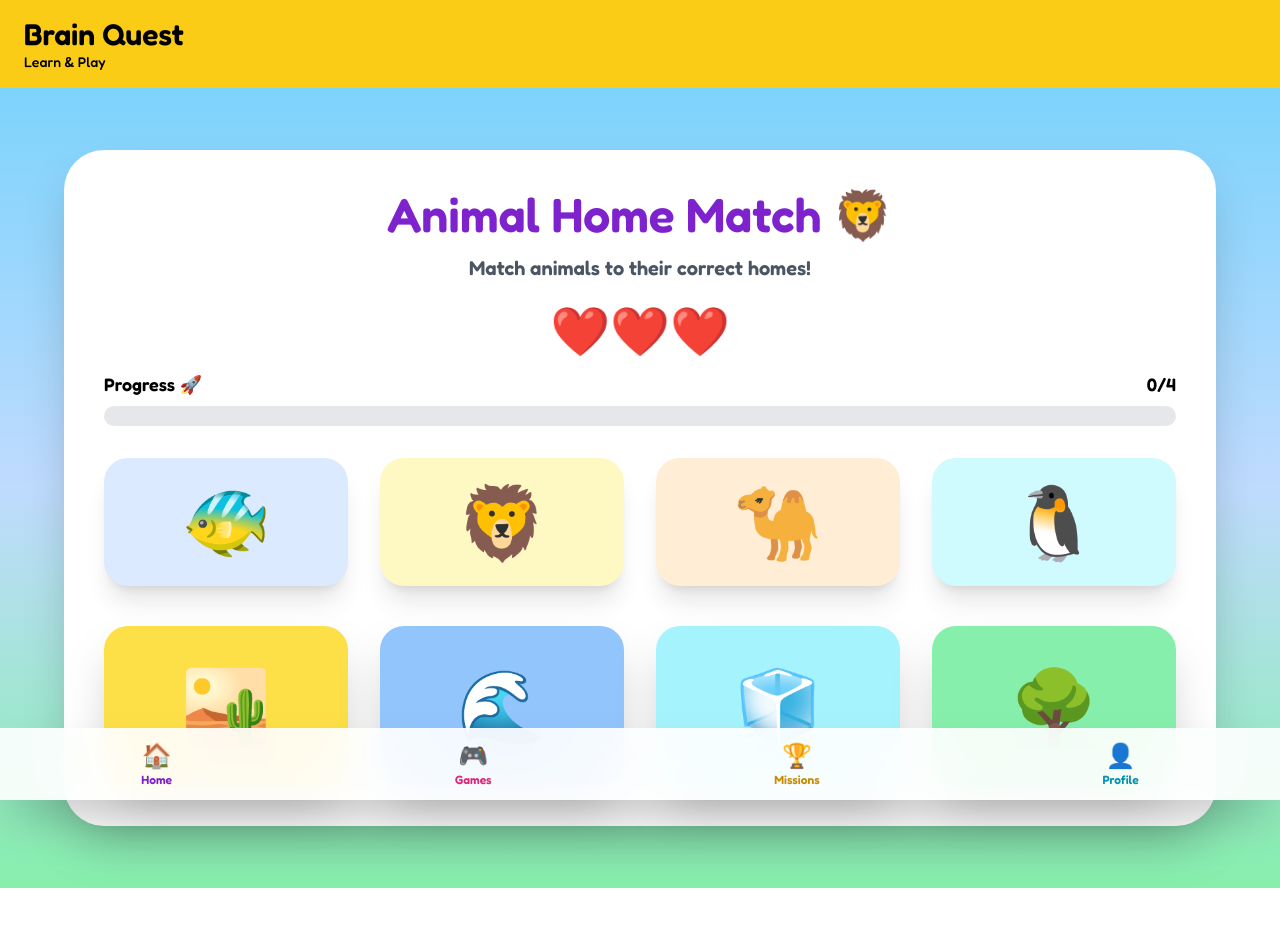
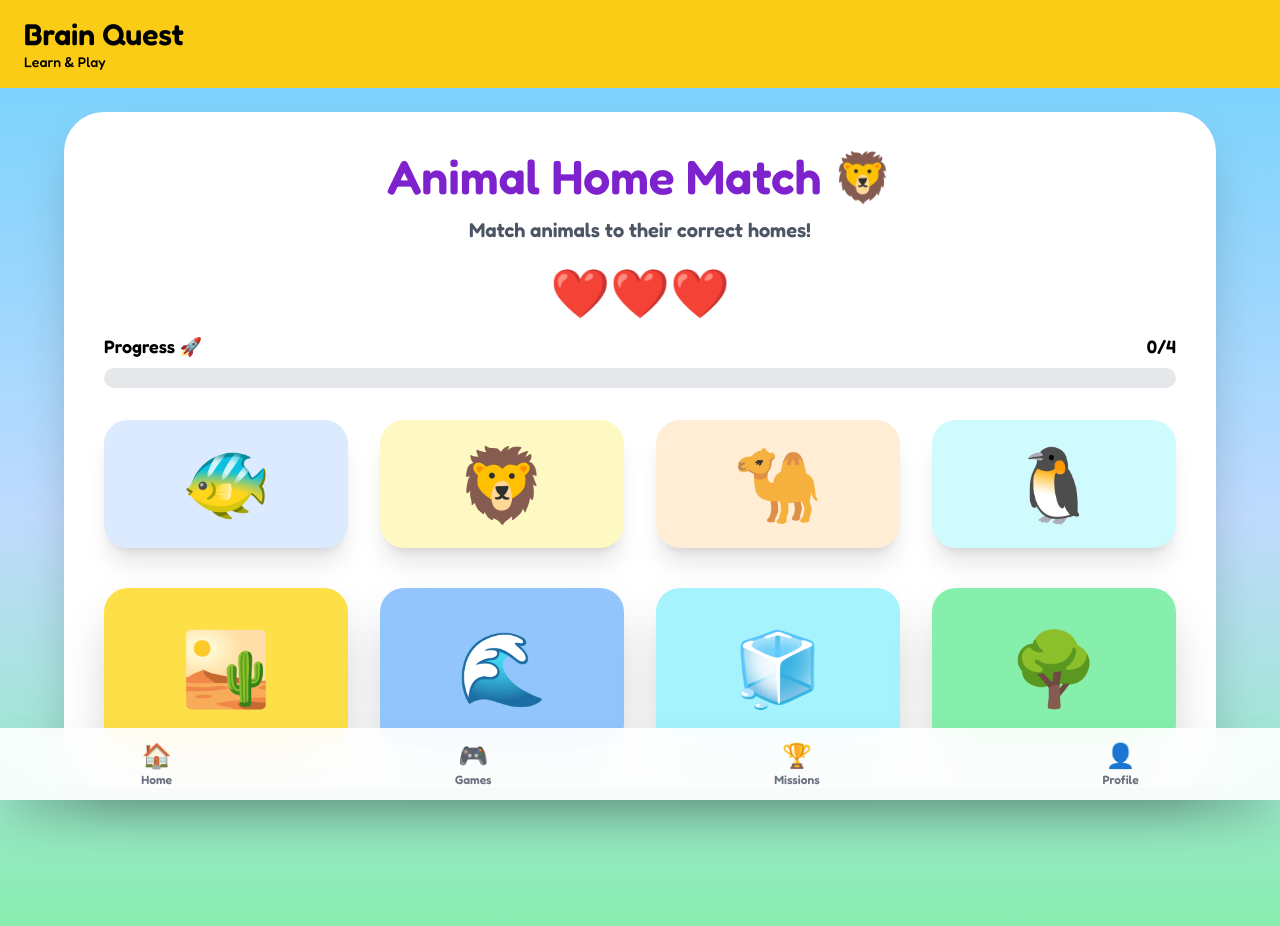
Before and after one commit to Yash-Roy05/Brain-Quest, a React (Create React App) app: page /dragdrop-game in a window 1280 px wide. Shown: the top 926 px of the page. Before the commit the page ends 888 px from the top, so only its background shows below. Built offline with nearby package versions, Linux system fonts and the light colour scheme.

Commit message:
footer click hover blue line implement

```diff
--- a/src/components/Footer.tsx
+++ b/src/components/Footer.tsx
@@ -1,12 +1,14 @@
 import { useNavigate } from "react-router-dom";
+import { useLocation } from "react-router-dom";
 
 export default function Footer() {
-
   const navigate = useNavigate();
 
+  const location = useLocation();
+
   return (
-
-    <div className="
+    <div
+      className="
       fixed
       bottom-0
       left-0
@@ -14,9 +16,10 @@ export default function Footer() {
       z-50
       px-0
       pb-0
-    ">
-
-      <div className="
+    "
+    >
+      <div
+        className="
         bg-white/90
         backdrop-blur-xl
         shadow-2xl
@@ -25,44 +28,90 @@ export default function Footer() {
         justify-around
         items-center
         py-3
-      ">
-
+      "
+      >
         <button
           onClick={() => navigate("/dashboard")}
-          className="flex flex-col items-center text-purple-700 font-bold"
+          className="relative flex flex-col items-center font-bold"
         >
           <span className="text-2xl">🏠</span>
-          <span className="text-xs">Home</span>
+          <span
+            className={`text-xs ${
+              location.pathname === "/dashboard"
+                ? "text-blue-600"
+                : "text-gray-500"
+            }`}
+          >
+            Home
+          </span>
+
+          {location.pathname === "/dashboard" && (
+            <div
+              className="absolute -bottom-3 left-1/2 -translate-x-1/2 h-1 bg-blue-600 rounded-full animate-footerLine"/>
+          )}
         </button>
 
         <button
           onClick={() => navigate("/games")}
-          className="flex flex-col items-center text-pink-600 font-bold"
+          className="relative flex flex-col items-center font-bold"
         >
           <span className="text-2xl">🎮</span>
-          <span className="text-xs">Games</span>
+          <span
+            className={`text-xs ${
+              location.pathname === "/games" ? "text-blue-600" : "text-gray-500"
+            }`}
+          >
+            Games
+          </span>
+
+          {location.pathname === "/games" && (
+            <div
+              className="absolute -bottom-3 left-1/2 -translate-x-1/2 h-1 bg-blue-600 rounded-full animate-footerLine"/>
+          )}
         </button>
 
         <button
           onClick={() => navigate("/missions")}
-          className="flex flex-col items-center text-yellow-600 font-bold"
+          className="relative flex flex-col items-center font-bold"
         >
           <span className="text-2xl">🏆</span>
-          <span className="text-xs">Missions</span>
+          <span
+            className={`text-xs ${
+              location.pathname === "/missions"
+                ? "text-blue-600"
+                : "text-gray-500"
+            }`}
+          >
+            Missions
+          </span>
+
+          {location.pathname === "/missions" && (
+            <div
+              className="absolute -bottom-3 left-1/2 -translate-x-1/2 h-1 bg-blue-600 rounded-full animate-footerLine"/>
+          )}
         </button>
 
         <button
           onClick={() => navigate("/Profile")}
-          className="flex flex-col items-center text-cyan-600 font-bold"
+          className="relative flex flex-col items-center font-bold"
         >
           <span className="text-2xl">👤</span>
-          <span className="text-xs">Profile</span>
+          <span
+            className={`text-xs ${
+              location.pathname === "/Profile"
+                ? "text-blue-600"
+                : "text-gray-500"
+            }`}
+          >
+            Profile
+          </span>
+
+          {location.pathname === "/Profile" && (
+            <div
+              className="absolute -bottom-3 left-1/2 -translate-x-1/2 h-1 bg-blue-600 rounded-full animate-footerLine"/>
+          )}
         </button>
-
       </div>
-
     </div>
-
   );
-
 }
--- a/src/components/PageWrapper.tsx
+++ b/src/components/PageWrapper.tsx
@@ -1,5 +1,4 @@
 import { motion } from "framer-motion";
-
 
 export default function PageWrapper({
   children,
@@ -8,22 +7,21 @@ export default function PageWrapper({
 }) {
   return (
     <motion.div
-
       initial={{
+  opacity: 0,
+  y: 20,
+}}
+      animate={{
+  opacity: 1,
+  y: 0,
+}}
+      exit={{
         opacity: 0,
-        scale: 0.98,
+        x: -50,
       }}
-
-      animate={{
-        opacity: 1,
-        scale: 1,
-      }}
-
       transition={{
-        duration: 0.3,
-        ease: "easeOut",
-      }}
-
+  duration: 0.25,
+}}
     >
       {children}
     </motion.div>
--- a/src/index.css
+++ b/src/index.css
@@ -45,3 +45,17 @@ body {
 .animate-slideIn {
   animation: slideIn 0.3s ease;
 }
+
+@keyframes footerLine {
+  from {
+    width: 0;
+  }
+
+  to {
+    width: 40px;
+  }
+}
+
+.animate-footerLine {
+  animation: footerLine 0.3s ease-out forwards;
+}
--- a/src/pages/DragDropGame.tsx
+++ b/src/pages/DragDropGame.tsx
@@ -211,7 +211,7 @@ export default function DragDropGame() {
         <Confetti />
       )}
 
-      <div className="min-h-screen pb-28 overflow-x-hidden bg-gradient-to-b from-sky-300 via-blue-200 to-green-300 p-4 md:p-6 flex items-center justify-center">
+      <div className="min-h-screen pb-28 md:pb-40 overflow-x-hidden bg-gradient-to-b from-sky-300 via-blue-200 to-green-300 p-4 md:p-6 flex items-center justify-center">
 
         <div className="bg-white rounded-[30px] md:rounded-[40px] shadow-2xl p-4 md:p-10 w-full max-w-6xl">
 
--- a/src/pages/Result.tsx
+++ b/src/pages/Result.tsx
@@ -106,7 +106,7 @@ export default function Result() {
                 🎯 Quiz Result
               </h1>
 
-             <h2 className="text-xl md:text-2xl font-semibold text-gray-700">
+              <h2 className="text-xl md:text-2xl font-semibold text-gray-700">
                 {mission.title}
               </h2>
             </div>
--- a/src/pages/SpeedMathGame.tsx
+++ b/src/pages/SpeedMathGame.tsx
@@ -87,9 +87,9 @@ export default function SpeedMathGame() {
   };
 
   // 🚀 First Question
-useEffect(() => {
-  generateQuestion();
-}, []);
+  useEffect(() => {
+    generateQuestion();
+  }, []);
 
   // ⏱ Timer
   useEffect(() => {
--- a/src/pages/WordPuzzleGame.tsx
+++ b/src/pages/WordPuzzleGame.tsx
@@ -378,7 +378,7 @@ export default function WordPuzzleGame() {
       <PageWrapper>
         {score >= 70 && <Confetti />}
 
-        <div className="min-h-screen pb-28 overflow-x-hidden bg-gradient-to-b from-pink-300 via-purple-300 to-blue-300 flex items-center justify-center p-3 md:p-6">
+        <div className="min-h-screen pb-28 md:pb-40 overflow-x-hidden bg-gradient-to-b from-pink-300 via-purple-300 to-blue-300 flex items-center justify-center p-3 md:p-6">
           <div className="bg-white rounded-[25px] md:rounded-[40px] shadow-2xl p-4 md:p-10 w-full max-w-4xl text-center">
             {/* Title */}
             <h1 className="text-3xl md:text-5xl font-black text-purple-700 mb-4">
@@ -482,7 +482,7 @@ overflow-x-auto
             </div>
 
             {/* Selected */}
-            <div className="text-lg md:text-2xl font-black text-purple-700 break-words">
+            <div className="text-lg md:text-2xl font-black text-purple-700 break-words ">
               Selected: {selected}
             </div>
 
```
Also changed, not shown: src/context/UserContext.tsx (line endings or trailing spaces), src/pages/Profile.tsx (line endings or trailing spaces).
